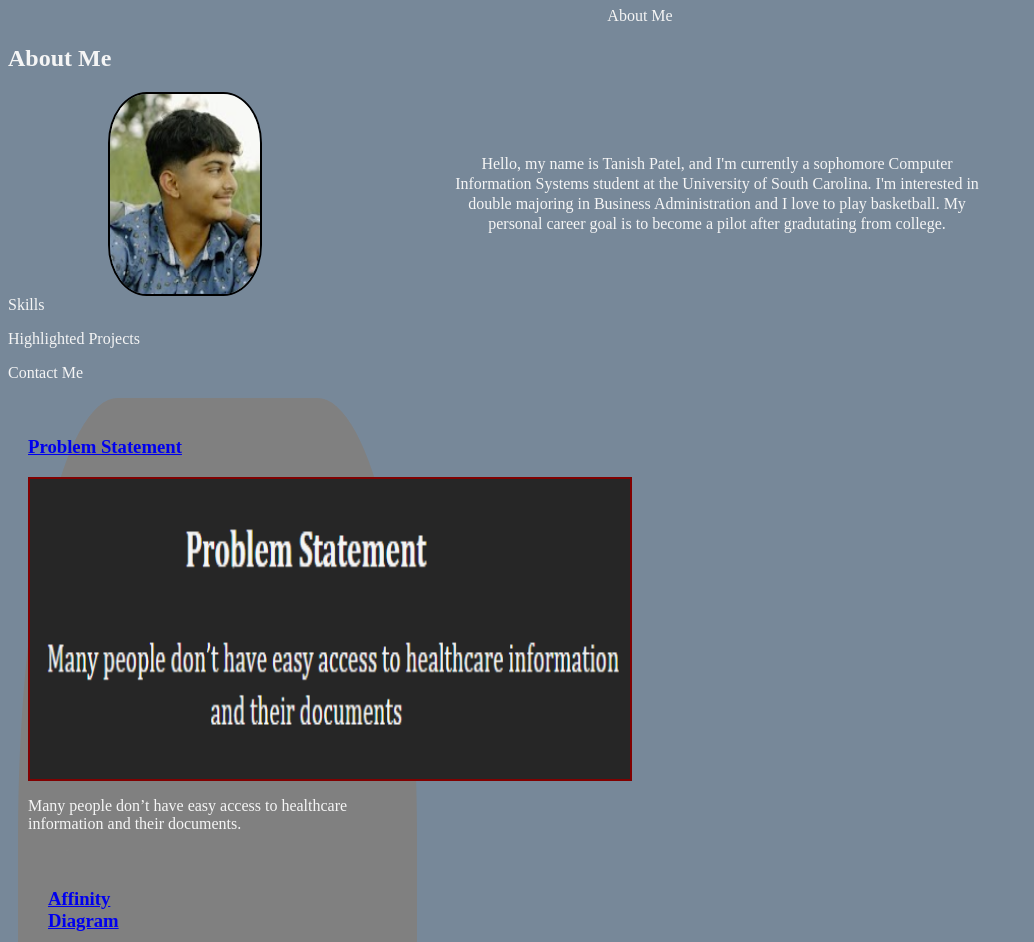
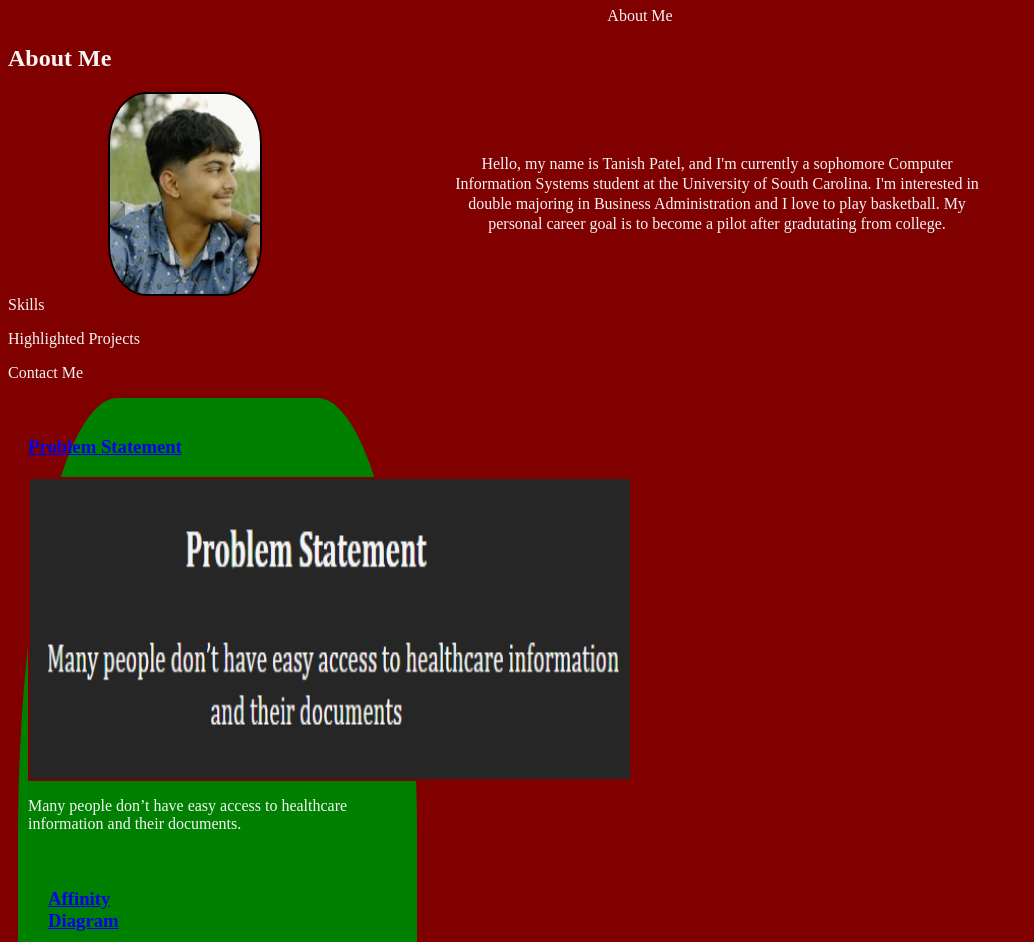
Before and after one commit to CSEpateltanish/CSEpateltanish, a plain HTML site: page index.html in a window 1280 px wide. Shown: the part 73-1015 px from the top of the page, without its empty margins (0-1034 px from the left). Drawn offline with Linux system fonts and the light colour scheme.

Commit message:
Update styles.css

```diff
--- a/styles.css
+++ b/styles.css
@@ -3,7 +3,7 @@ h1{
     text-align: center;
 }
 body{
-    background-color: lightslategray;
+    background-color: maroon;
     color: whitesmoke;
 }
 .skills{
@@ -25,7 +25,7 @@ body{
     width: 30%;
     margin: 10px;
     padding: 20px 10px;
-    background: gray;
+    background: green;
     border-radius: 25%;
 }
 .project img{
```
